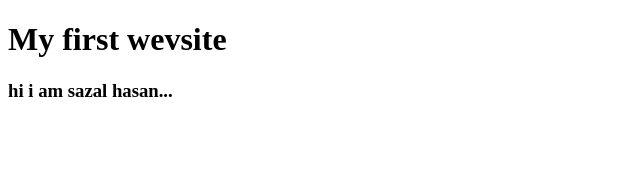
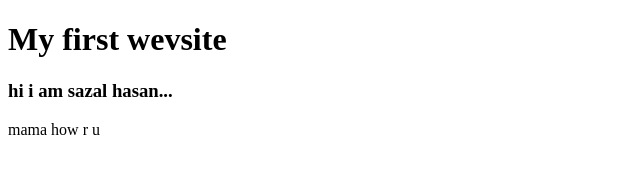
Before and after one commit to hasan-nsu/my-first, a plain HTML site: page index.html in a window 1280 px wide. Shown: the full height of the page, 0-640 px from the left. Drawn offline with Linux system fonts and the light colour scheme.

Commit message:
add mama

```diff
--- a/index.html
+++ b/index.html
@@ -9,5 +9,6 @@
 <body>
     <h1> My first wevsite </h1>
     <h3>hi i am sazal hasan...</h3>
+    <p>mama how r u </p>
 </body>
 </html>
```
